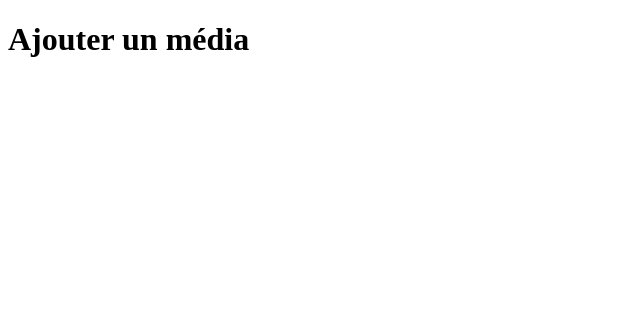
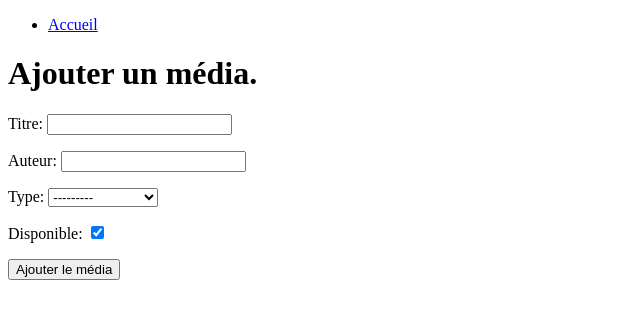
Before and after one commit to Teakz9/N-L-N-M, a Django app: template mediatheque/bibliothecaires/templates/bibliothecaires/ajoutmedia.html in a window 1280 px wide. Shown: the top 319 px of the page, without its empty margins (0-640 px from the left). Run offline with Django 5.2, Linux system fonts and the light colour scheme; the template is opened without the code that fills it: values that come from a table or form of the project are taken from there, others are empty.

Commit message:
Fonctionnalité pour ajouter des médias fonctionnelle

```diff
--- a/mediatheque/bibliothecaires/forms.py
+++ b/mediatheque/bibliothecaires/forms.py
@@ -1,5 +1,5 @@
 from django import forms
-from .models import Membre
+from .models import Membre, Media
 
 
 class Creationmembre(forms.Form):
@@ -11,3 +11,9 @@ class Modifiermembre(forms.ModelForm):
     class Meta:
         model = Membre
         fields = ['nom', 'prenom']
+
+
+class Creationmedia(forms.ModelForm):
+    class Meta:
+        model = Media
+        fields = ['titre', 'auteur', 'type', 'disponible']
--- a/mediatheque/bibliothecaires/templates/bibliothecaires/ajoutmedia.html
+++ b/mediatheque/bibliothecaires/templates/bibliothecaires/ajoutmedia.html
@@ -5,6 +5,16 @@
     <title>Ajouter un média</title>
 </head>
 <body>
-    <h1>Ajouter un média</h1>
+    <nav>
+        <ul>
+            <li><a href="{% url 'bibliothecaires_index' %}">Accueil</a></li>
+        </ul>
+    </nav>
+    <h1>Ajouter un média.</h1>
+    <form action="" method="post" novalidate>
+        {% csrf_token %}
+        {{creationMedia.as_p}}
+        <input type="submit" value="Ajouter le média">
+    </form>
 </body>
 </html>
--- a/mediatheque/bibliothecaires/templates/bibliothecaires/ajoutmembre.html
+++ b/mediatheque/bibliothecaires/templates/bibliothecaires/ajoutmembre.html
@@ -14,7 +14,7 @@
     <form action="" method="post" novalidate>
         {% csrf_token %}
         {{creationMembre}}
-        <input type="submit" value="Envoyer">
+        <input type="submit" value="Ajouter un membre">
     </form>
 </body>
 </html>
--- a/mediatheque/bibliothecaires/templates/bibliothecaires/index.html
+++ b/mediatheque/bibliothecaires/templates/bibliothecaires/index.html
@@ -16,6 +16,9 @@
          <li>
             <a href="{% url 'liste_media' %}">Voir les médias.</a>
         </li>
+        <li>
+            <a href="{% url 'ajout_media' %}">Ajouter un média.</a>
+        </li>
     </ul>
 </body>
 </html>
--- a/mediatheque/bibliothecaires/templates/bibliothecaires/listemedia.html
+++ b/mediatheque/bibliothecaires/templates/bibliothecaires/listemedia.html
@@ -5,6 +5,11 @@
     <title>Nos médias</title>
 </head>
 <body>
+    <nav>
+        <ul>
+            <li><a href="{% url 'bibliothecaires_index' %}">Accueil</a></li>
+        </ul>
+    </nav>
     <h1>Liste des médias !</h1>
 
     {% for type, media_list in medias_by_type.items %}
--- a/mediatheque/bibliothecaires/urls.py
+++ b/mediatheque/bibliothecaires/urls.py
@@ -7,4 +7,5 @@ urlpatterns = [
     path('listemembre/', views.listemembres, name="liste_membre"),
     path('modifiermembre/<int:id>/', views.modifiermembre, name="modifier_membre"),
     path('listemedia/', views.liste_media, name="liste_media"),
+    path('ajoutmedia/', views.ajoutmedia, name="ajout_media"),
 ]
```
Also changed, not shown: mediatheque/bibliothecaires/views.py (+16 -1 lines), 1 other file.
